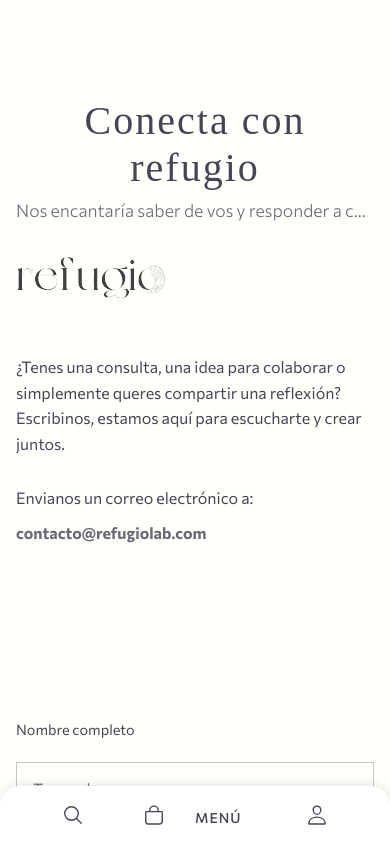
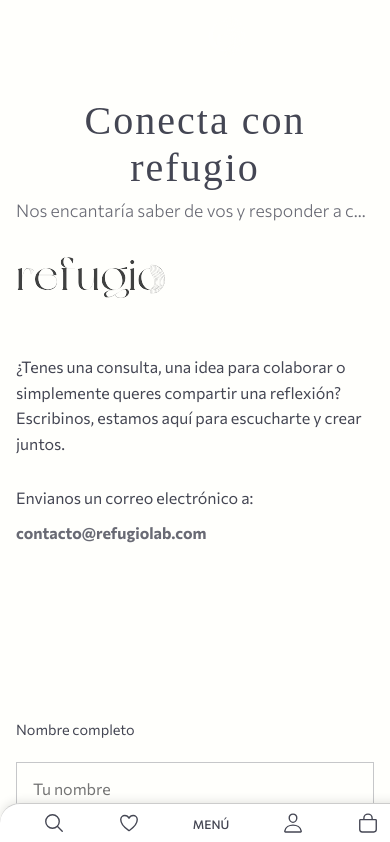
Before and after one commit to refugiolab/refugiolab.com, a React (Vite) app: page /contacto in a window 390 px wide. Shown: the top 842 px of the page. Built offline with nearby package versions, Linux system fonts and the light colour scheme; a web font is replaced by a local one.

Commit message:
Cambios y ajustes en Header, home y newsletter para mejorar la visualización en celular

```diff
--- a/src/components/Header.css
+++ b/src/components/Header.css
@@ -55,7 +55,7 @@
   width: auto;
 }
 
-/* Botón de menú a la izquierda */
+/* Botón de menú a la "X" */
 .header__menu-toggle {
   display: block;
   background: none;
@@ -230,11 +230,11 @@
 .header__nav-sub-link {
   text-decoration: none;
   font-family: 'Commissioner', sans-serif;
-    font-size: clamp(0.85rem, 2.125vw, 1.53rem);
+  font-size: clamp(0.85rem, 2.125vw, 1.25rem);
   font-weight: 400;
   color: #444653;
   display: block;
-    padding: 0.4rem 0;
+  padding: 0.2rem 0;
   transition: color 0.3s ease;
 }
 
@@ -242,186 +242,164 @@
   color: var(--color-acento);
 }
 
-/* Estilos para el contenedor de la imagen dinámica */
+.social-media-icons {
+  display: flex;
+  justify-content: flex-start;
+  gap: 1.5rem;
+  margin-top: auto; /* Empuja los íconos hacia la parte inferior del contenedor */
+  padding-top: 2rem;
+  color: #444653;
+}
+
+.social-media-icons a {
+  color: inherit;
+  transition: color 0.3s ease;
+}
+
+.social-media-icons a:hover {
+  color: var(--color-acento);
+}
+
 .header__nav-image-container {
   display: flex;
+  align-items: center;
   justify-content: center;
-    align-items: center;
+  /* CORRECCIÓN: Se elimina el padding para que la imagen ocupe todo el espacio. */
+  max-height: 100vh;
   overflow: hidden;
+  position: relative;
 }
 
 .header__nav-image {
-    width: 100%;
+  max-width: 100%;
   height: 100%;
+  display: block;
   object-fit: cover;
-    transition: opacity 0.3s ease-in-out;
-    opacity: 1;
-}
-
-.header__cart-icon {
-    position: relative;
-    display: flex;
-    align-items: center;
+  object-position: center;
+  transition: opacity 0.4s ease;
 }
 
 .cart-item-count {
   position: absolute;
-    top: -8px;
-    right: -8px;
-    background-color: var(--color-acento);
-    color: white;
+  top: -5px;
+  right: -10px;
+  background-color: #444653;
+  color: #fff;
   border-radius: 50%;
-    padding: 2px 6px;
-    font-size: 0.7rem;
-    font-weight: bold;
-    line-height: 1;
-    min-width: 18px;
-    text-align: center;
-    pointer-events: none;
-    font-family: var(--fuente-secundaria);
-}
-
-/* Social Media Icons */
-.social-media-icons {
-    margin-top: auto;
-    padding-top: 2rem;
+  width: 15px;
+  height: 15px;
+  font-size: 10px;
   display: flex;
-    gap: 1.5rem;
-    justify-content: flex-start;
+  justify-content: center;
   align-items: center;
 }
 
-.social-media-icons a {
-    color: #8d957e;
-    transition: color 0.3s ease;
-}
-
-.social-media-icons a:hover {
-    color: #444653;
-}
-
-/* Ocultar el menú móvil por defecto */
+/* Estilos de la navegación móvil (barra inferior) */
 .mobile-nav-container {
   display: none;
-}
-
-/* === Media Queries para Móviles === */
-@media (max-width: 768px) {
-    /* Ocultar el Header de escritorio en móviles */
-    .main-header {
-        display: none;
-    }
-
-    /* Mostrar y estilizar el nuevo menú móvil */
-    .mobile-nav-container {
-        display: block;
   position: fixed;
   bottom: 0;
   left: 0;
   width: 100%;
-        background-color: white;
-        z-index: 100;
+  background-color: #fff;
+  border-top: 1px solid #ccc;
+  z-index: 60;
+  padding: 0.5rem 1rem;
   box-shadow: 0 -2px 10px rgba(0, 0, 0, 0.1);
-        padding: 0.5rem 0;
-        border-radius: 20px 20px 0 0;
+  border-top-left-radius: 20px;
+  border-top-right-radius: 20px;
 }
 
 .mobile-nav-list {
+  list-style: none;
+  padding: 0;
+  margin: 0;
   display: flex;
-        justify-content: space-between;
+  justify-content: space-around;
   align-items: center;
-        padding: 0 2rem;
-        margin: 0;
-        list-style: none;
-    }
-
-    .mobile-nav-list li {
-        flex: 1;
-        text-align: center;
 }
 
 .mobile-nav-link {
   display: flex;
   flex-direction: column;
   align-items: center;
-        justify-content: center;
-        padding: 10px 0;
+  text-decoration: none;
   color: #444653;
-        text-decoration: none;
   font-family: var(--fuente-principal);
+  font-size: 0.75rem;
+  font-weight: 500;
+  text-transform: uppercase;
   transition: color 0.3s ease;
+  cursor: pointer;
+  background: none;
+  border: none;
+  padding: 0;
   position: relative;
 }
 
+.mobile-nav-link svg {
+  margin-bottom: 2px;
+}
+
+.mobile-nav-link:hover,
 .mobile-nav-link.active {
   color: var(--color-acento);
 }
 
-    .mobile-nav-link.active svg {
-        animation: pulse 0.5s ease-in-out;
+.mobile-nav-link.menu-button {
+  font-family: 'Commissioner', sans-serif;
+}
+.mobile-nav-link.menu-button span {
+  font-size: 0.75rem;
 }
 
-    .mobile-nav-link:hover {
-        color: #8d957e;
+/* Media Query para móvil */
+@media (max-width: 900px) {
+  /* Ocultar elementos de escritorio */
+  .main-header .header-left,
+  .main-header .header-right {
+    display: none;
   }
 
-    .mobile-nav-link span {
-        font-size: 14px;
-        margin-top: 5px;
-        font-family: 'Commissioner', sans-serif;
-        text-transform: uppercase;
-        letter-spacing: 1px;
+  /* Ajustar logo central */
+  .main-header .header__logo-container {
+    grid-column: 1 / 4;
+    justify-self: center;
+    width: 100%;
+    text-align: center;
+    padding-left: 0;
   }
 
-    /* Estilos para el botón del menú */
-    .menu-button {
-        background: none;
-        border: none;
-        cursor: pointer;
-        padding: 10px 0;
-        color: #444653;
-        font-family: 'Commissioner', sans-serif;
-        font-size: 14px;
-        font-weight: 500;
-        text-transform: uppercase;
-        letter-spacing: 1px;
-        transition: color 0.3s ease;
+  .main-header .header__logo {
+    height: 40px;
+    width: auto;
   }
 
-    .menu-button.open {
-        color: var(--color-acento);
+  /* Mostrar barra de navegación móvil */
+  .mobile-nav-container {
+    display: block;
   }
 
-    .cart-item-count {
-        top: -2px;
-        right: 0;
+  /* Estilos del menú desplegable en móvil */
+  .header__nav {
+    grid-template-columns: 1fr;
   }
 
-    /* Animación de pulso */
-    @keyframes pulse {
-        0% {
-            transform: scale(1);
+  .header__nav-image-container {
+    display: none;
   }
-        50% {
-            transform: scale(1.1);
+
+  .header__nav-content {
+    justify-content: space-between;
+    padding-bottom: 5rem;
   }
-        100% {
-            transform: scale(1);
+
+  .header__nav-list {
+    margin-top: 5rem;
+  }
+
+  /* Quitar el margin-top auto para que los íconos no se peguen abajo */
+  .social-media-icons {
+    margin-top: 2rem;
   }
 }
-
-    /* Regla para mostrar el menú de navegación en móviles cuando el menú está abierto */
-    body.menu-open .header__nav {
-        transform: translateX(0); /* Desliza el menú para que sea visible */
-    }
-
-    /* Ocultar el menú de navegación por defecto en móvil */
-    .header__nav {
-        display: block; /* Aseguramos que el menú se muestre, pero oculto */
-        transform: translateX(-100%);
-    }
-
-    body.menu-open {
-        overflow: hidden; /* Evita el scroll del fondo cuando el menú está abierto */
-    }
-}
--- a/src/components/Header.jsx
+++ b/src/components/Header.jsx
@@ -1,10 +1,10 @@
 import React, { useState, useEffect, useContext } from 'react';
 import { Link, useLocation } from 'react-router-dom';
 import './Header.css';
-import { IoBagOutline, IoSearchOutline, IoPersonOutline, IoMenuOutline } from "react-icons/io5";
+import { IoBagOutline, IoSearchOutline, IoPersonOutline, IoMenuOutline, IoHeartOutline } from "react-icons/io5";
+import { FaInstagram, FaWhatsapp, FaSpotify } from 'react-icons/fa';
 import { NAV_LINKS } from '../constants/data';
 import { CartContext } from '../context/CartContext';
-import { FaInstagram, FaWhatsapp, FaSpotify } from 'react-icons/fa';
 
 // Importa tus imágenes para el menú
 import newInMenuImage from '/images/new-in-menu.webp';
@@ -14,21 +14,32 @@
 import universoRefugioMenuImage from '/images/universo-refugio-menu.webp';
 import programaBienestarMenuImage from '/images/programa-bienestar-menu.webp';
 import contactoMenuImage from '/images/contacto-menu.webp';
-import menuDefaultImage from '/images/menu-default.webp';
 import logoNegro from '/icons/isonegro.svg';
 
 const Header = () => {
     const [isOpen, setIsOpen] = useState(false);
     const [isScrolled, setIsScrolled] = useState(false);
-    const [activeMenuImage, setActiveMenuImage] = useState(menuDefaultImage);
+    const [activeMenuImage, setActiveMenuImage] = useState(null);
     const [openSubMenu, setOpenSubMenu] = useState(null);
     const { itemCount } = useContext(CartContext);
     const location = useLocation();
 
+    // Imágenes para las secciones del menú
+    const navImages = {
+        'New In': '/images/new-in-menu.webp',
+        'Cápsulas': '/images/capsulas-menu.webp',
+        'Sobre Refugio': '/images/sobre-refugio-menu.webp',
+        'Cartas al Mar': '/images/cartas-al-mar-menu.webp',
+        'Universo Refugio': '/images/universo-refugio-menu.webp',
+        'Programa de Bienestar': '/images/programa-bienestar-menu.webp',
+        'Contacto': '/images/contacto-menu.webp',
+        'default': '/images/menu-default.webp'
+    };
+
     const toggleMenu = () => {
         setIsOpen(!isOpen);
         if (!isOpen) {
-            setActiveMenuImage(menuDefaultImage);
+            setActiveMenuImage(null);
             setOpenSubMenu(null);
             document.body.classList.add('menu-open');
         } else {
@@ -70,11 +81,10 @@
     }, [location.pathname]);
 
     const navSections = [
-        { name: 'New In', path: '/new-in', image: newInMenuImage, hasSubSections: false },
+        { name: 'New In', path: '/new-in', hasSubSections: false },
         {
             name: 'Cápsulas',
             path: '/productos',
-            image: capsulasMenuImage,
             hasSubSections: true,
             subSections: [
                 { name: 'Ver todo', path: '/productos' },
@@ -84,11 +94,11 @@
                 { name: 'Archivo', path: '/productos/archivo' },
             ],
         },
-        { name: 'Sobre Refugio', path: '/sobre-refugio', image: sobreRefugioMenuImage, hasSubSections: false },
-        { name: 'Cartas al Mar', image: cartasMarMenuImage, hasSubSections: false },
-        { name: 'Universo Refugio', path: '/universo-sensorial', image: universoRefugioMenuImage, hasSubSections: false },
-        { name: 'Programa de Bienestar', path: '/programa-de-bienestar', image: programaBienestarMenuImage, hasSubSections: false },
-        { name: 'Contacto', path: '/contacto', image: contactoMenuImage, hasSubSections: false },
+        { name: 'Sobre Refugio', path: '/sobre-refugio', hasSubSections: false },
+        { name: 'Cartas al Mar', path: '/cartas-al-mar', hasSubSections: false },
+        { name: 'Universo Refugio', path: '/universo-sensorial', hasSubSections: false },
+        { name: 'Programa de Bienestar', path: '/programa-de-bienestar', hasSubSections: false },
+        { name: 'Contacto', path: '/contacto', hasSubSections: false },
     ];
 
     return (
@@ -145,8 +155,8 @@
                                     {item.hasSubSections ? (
                                         <div
                                             className="header__nav-link-container"
-                                            onMouseEnter={() => item.image && setActiveMenuImage(item.image)}
-                                            onMouseLeave={() => item.image && setActiveMenuImage(menuDefaultImage)}
+                                            onMouseEnter={() => setActiveMenuImage(navImages[item.name])}
+                                            onMouseLeave={() => setActiveMenuImage(null)}
                                             onClick={() => toggleSubMenu(item.name)}
                                         >
                                             <div className={`header__nav-link ${location.pathname === item.path ? 'active' : ''}`} >
@@ -159,8 +169,8 @@
                                             to={item.path}
                                             className={`header__nav-link ${location.pathname === item.path ? 'active' : ''}`}
                                             onClick={closeMenu}
-                                            onMouseEnter={() => item.image && setActiveMenuImage(item.image)}
-                                            onMouseLeave={() => item.image && setActiveMenuImage(menuDefaultImage)}
+                                            onMouseEnter={() => setActiveMenuImage(navImages[item.name])}
+                                            onMouseLeave={() => setActiveMenuImage(null)}
                                         >
                                             {item.name}
                                         </Link>
@@ -196,7 +206,7 @@
                         </div>
                     </div>
                     <div className="header__nav-image-container">
-                        <img src={activeMenuImage} alt="Imagen de sección" className="header__nav-image" />
+                        <img src={activeMenuImage || navImages['default']} alt="Imagen de sección" className="header__nav-image" />
                     </div>
                 </nav>
             </header>
@@ -210,9 +220,8 @@
                         </Link>
                     </li>
                     <li>
-                        <Link to="/cart" className={`mobile-nav-link ${location.pathname === '/cart' ? 'active' : ''}`} aria-label="Bolsa de compras">
-                            <IoBagOutline size={22} />
-                            {itemCount > 0 && <span className="cart-item-count">{itemCount}</span>}
+                        <Link to="/" className={`mobile-nav-link ${location.pathname === '/' ? 'active' : ''}`} aria-label="Inicio">
+                            <IoHeartOutline size={22} color="#444653" />
                         </Link>
                     </li>
                     <li>
@@ -228,6 +237,12 @@
                             <IoPersonOutline size={22} />
                         </Link>
                     </li>
+                    <li>
+                        <Link to="/cart" className={`mobile-nav-link ${location.pathname === '/cart' ? 'active' : ''}`} aria-label="Bolsa de compras">
+                            <IoBagOutline size={22} />
+                            {itemCount > 0 && <span className="cart-item-count">{itemCount}</span>}
+                        </Link>
+                    </li>
                 </ul>
             </nav>
         </>
```
Also changed, not shown: src/pages/Home/sections/Conceptos.css (+17 -7 lines), src/pages/Home/sections/Newsletter.css (+1 -6 lines), public/icons/HandWithSpiral2.svg (added), public/icons/concha-mar.svg (added). Lines whose indentation alone changed are shown as unchanged.
